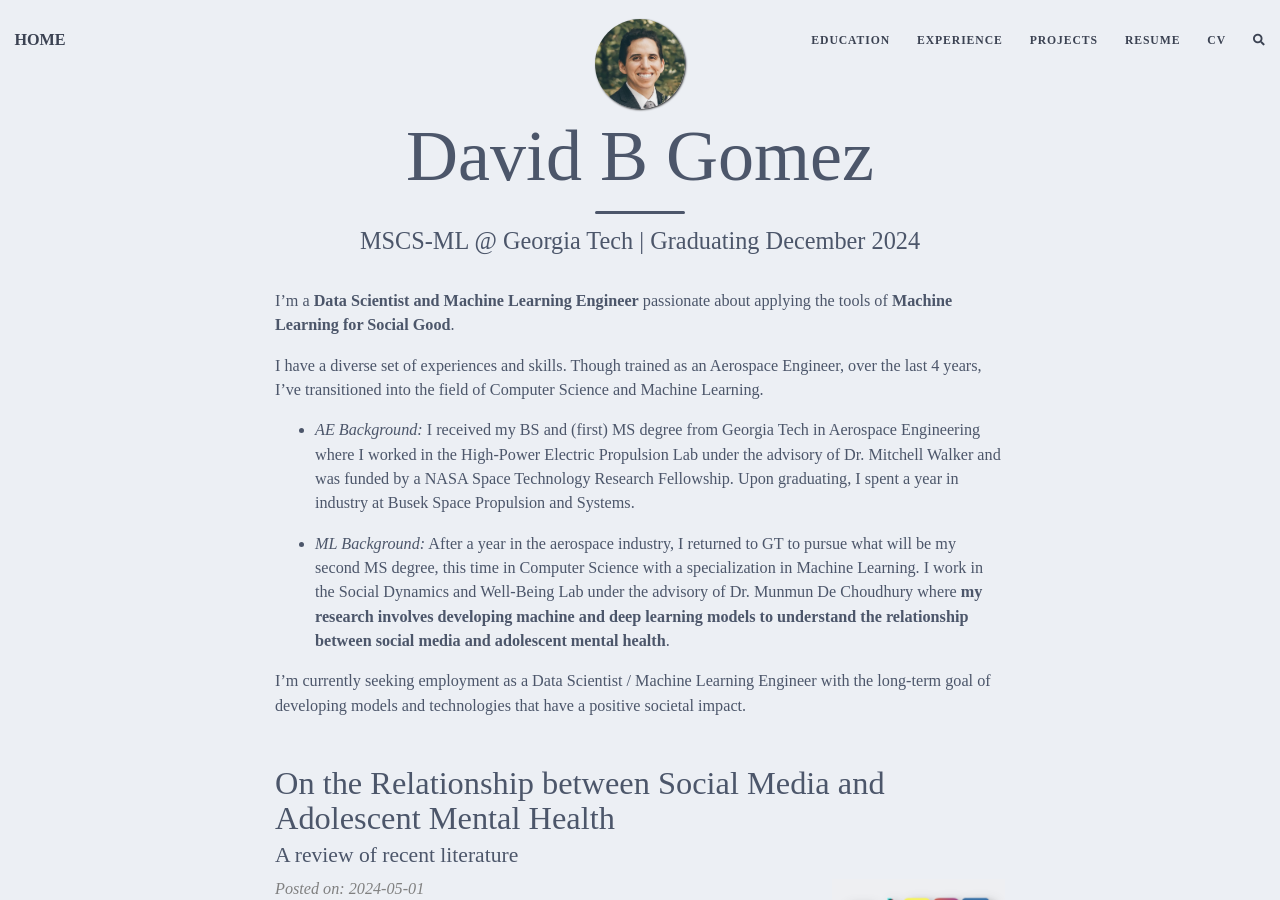
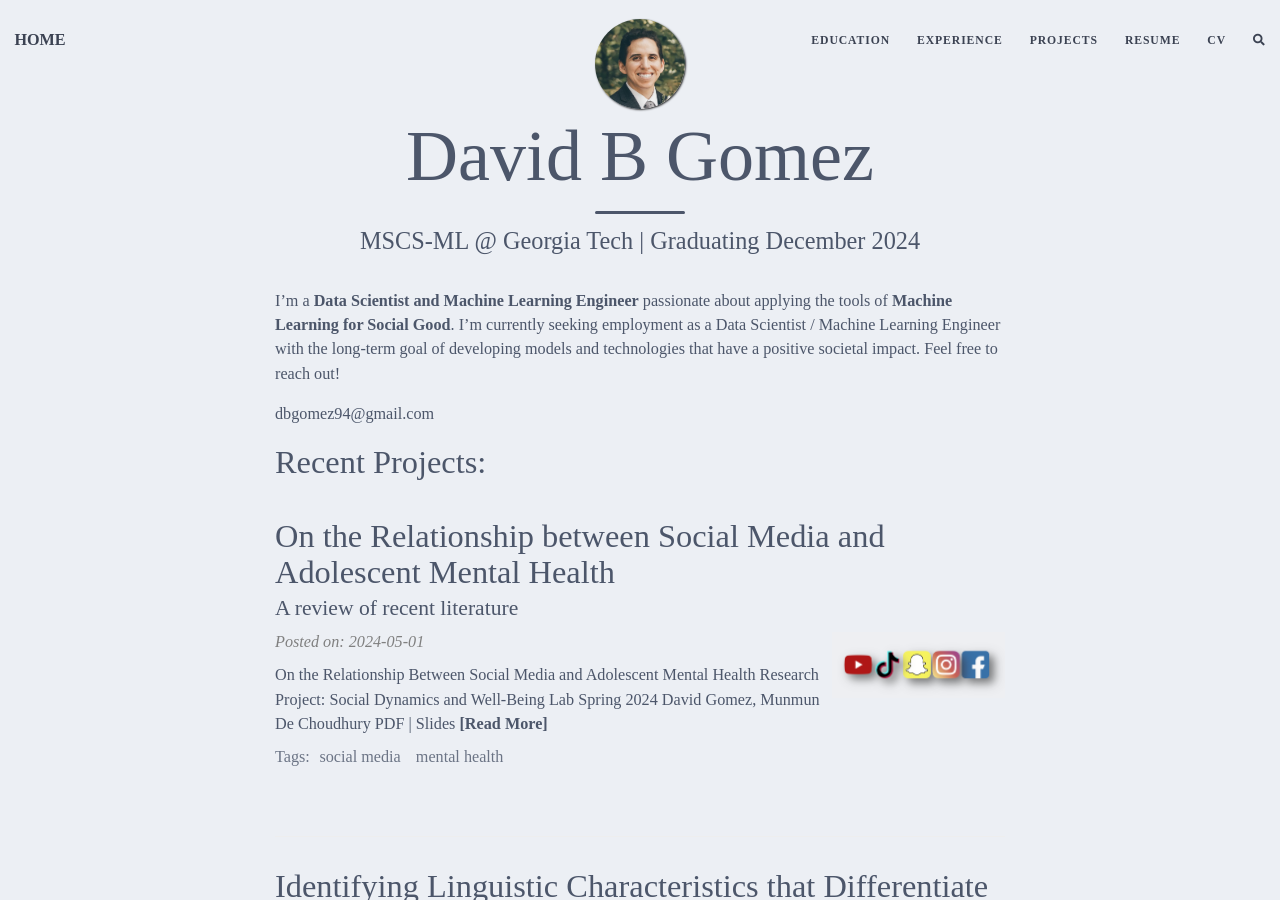
Before and after one commit to dbgomez94/dbgomez94.github.io, a Jekyll site: the page built from index.md, in a window 1280 px wide and 900 px high. Built offline with Jekyll 4.4.1, drawn with Linux system fonts in a browser that asks for light colours; nearby versions of some CDN libraries; the list of posts is cut into pages by our own code; comment, search, counter and statistics services are not loaded.

Commit message:
updating projects

```diff
--- a/index.md
+++ b/index.md
@@ -4,12 +4,9 @@
 subtitle: MSCS-ML @ Georgia Tech | Graduating December 2024
 ---
 
-I'm a **Data Scientist and Machine Learning Engineer** passionate about applying the tools of **Machine Learning for Social Good**.
+I'm a **Data Scientist and Machine Learning Engineer** passionate about applying the tools of **Machine Learning for Social Good**. I'm currently seeking employment as a Data Scientist / Machine Learning Engineer with the long-term goal of developing models and technologies that have a positive societal impact. Feel free to reach out!
 
-I have a diverse set of experiences and skills. Though trained as an Aerospace Engineer, over the last 4 years, I've transitioned into the field of Computer Science and Machine Learning.
+dbgomez94@gmail.com
 
-- *AE Background:* I received my BS and (first) MS degree from Georgia Tech in Aerospace Engineering where I worked in the High-Power Electric Propulsion Lab under the advisory of Dr. Mitchell Walker and was funded by a NASA Space Technology Research Fellowship. Upon graduating, I spent a year in industry at Busek Space Propulsion and Systems.
 
-- *ML Background:* After a year in the aerospace industry, I returned to GT to pursue what will be my second MS degree, this time in Computer Science with a specialization in Machine Learning. I work in the Social Dynamics and Well-Being Lab under the advisory of Dr. Munmun De Choudhury where **my research involves developing machine and deep learning models to understand the relationship between social media and adolescent mental health**.
-
-I'm currently seeking employment as a Data Scientist / Machine Learning Engineer with the long-term goal of developing models and technologies that have a positive societal impact.
+# Recent Projects:
```
Also changed, not shown: pages/about.md (added, +11 -0 lines), 2 other files.
